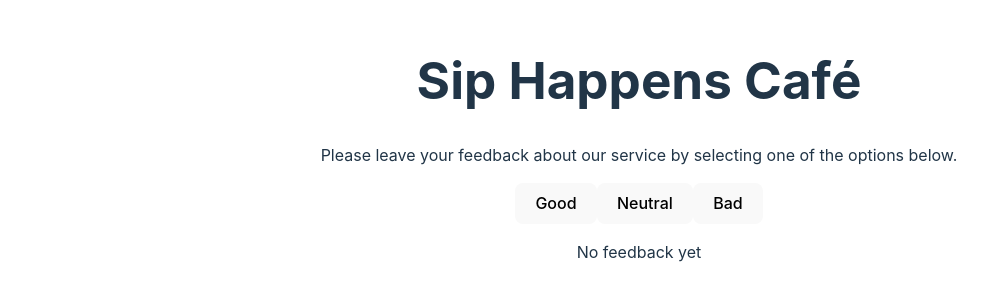
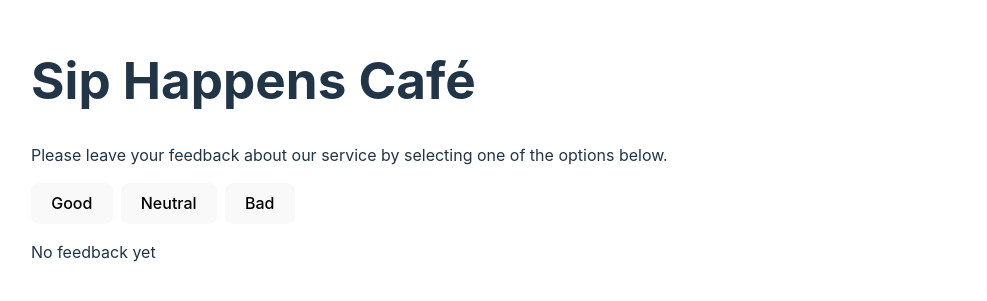
Before and after one commit to Halenina/goit-react-hw-02, a React (Vite) app: page / in a window 1280 px wide. Shown: the part 251-552 px from the top of the page, without its empty margins (1-988 px from the left). Built offline with nearby package versions, Linux system fonts and the light colour scheme.

Commit message:
Update files

```diff
--- a/src/components/App.css
+++ b/src/components/App.css
@@ -1,6 +1,5 @@
 #root {
   max-width: 1280px;
-  margin: 0 auto;
+  margin: 0;
   padding: 2rem;
-  text-align: center;
 }
--- a/src/components/Options/Options.module.css
+++ b/src/components/Options/Options.module.css
@@ -0,0 +1,10 @@
+.buttonsWrapper {
+    display: flex;
+    gap: 8px;
+}
+
+.feedbackButton {
+    display: flex;
+    justify-content: center;
+    align-content: center;
+}
```
